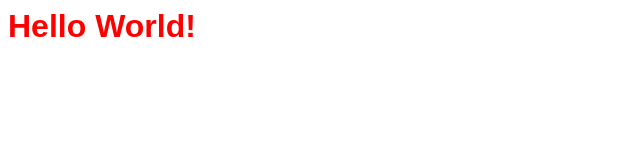
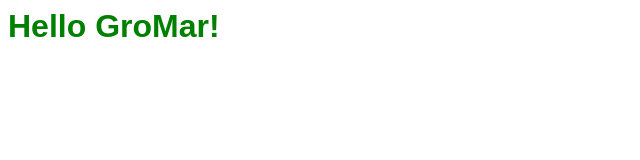
Before and after one commit to KrzyKop/PROJECT_CI, a plain HTML site: page index.html in a window 1280 px wide. Shown: the whole page, without its empty margins (0-640 px from the left). Drawn offline with Linux system fonts and the light colour scheme.

Commit message:
change <h1> tag

```diff
--- a/index.html
+++ b/index.html
@@ -4,7 +4,7 @@
 		<meta charset="utf=8">
 	</head>
 	<body>
-		<h1 style="color: red; font-family:'Arial'; font-weight: bold;">Hello World!</h1>
+		<h1 style="color: green; font-family:'Arial'; font-weight: bold;">Hello GroMar!</h1>
 	</body>
 
 </html>
```
